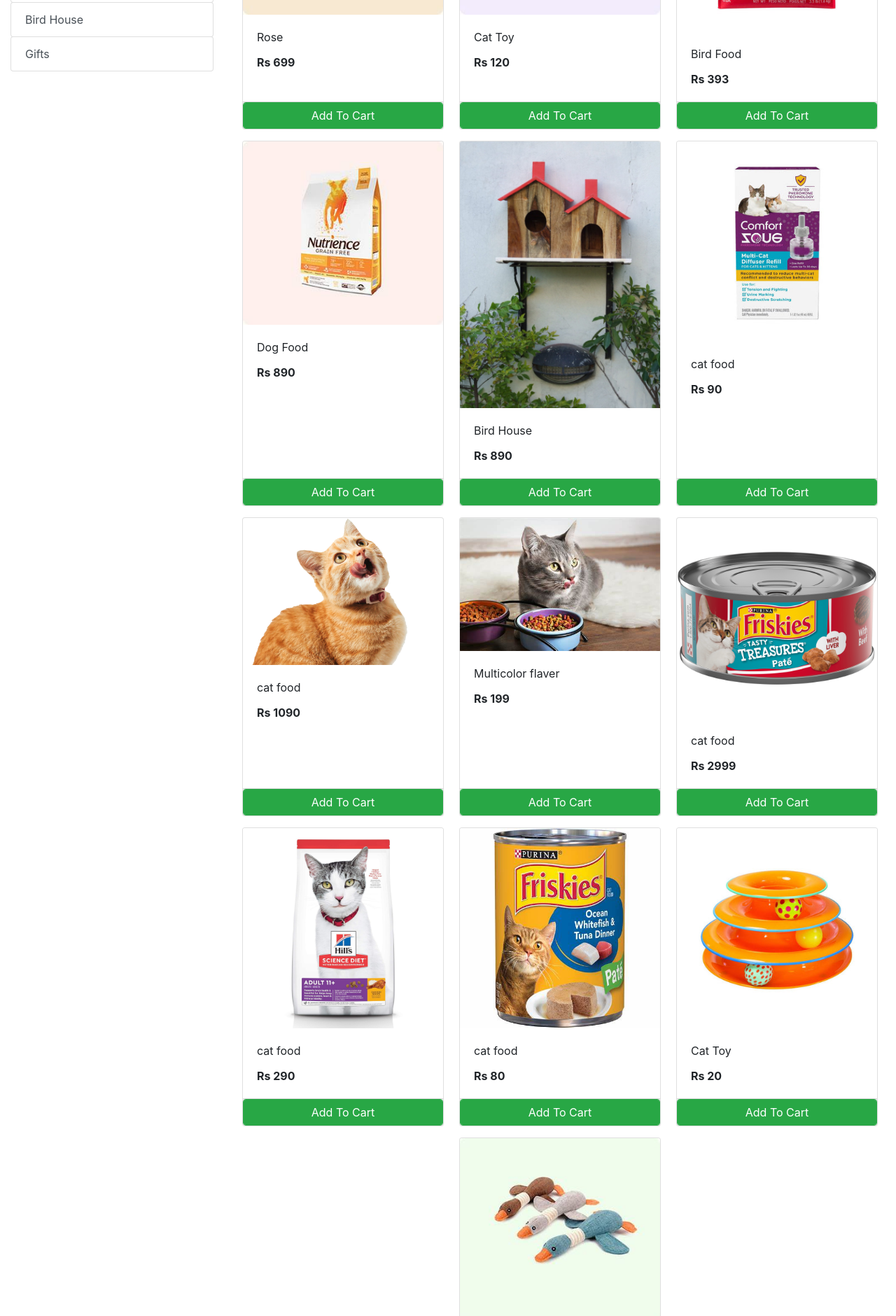
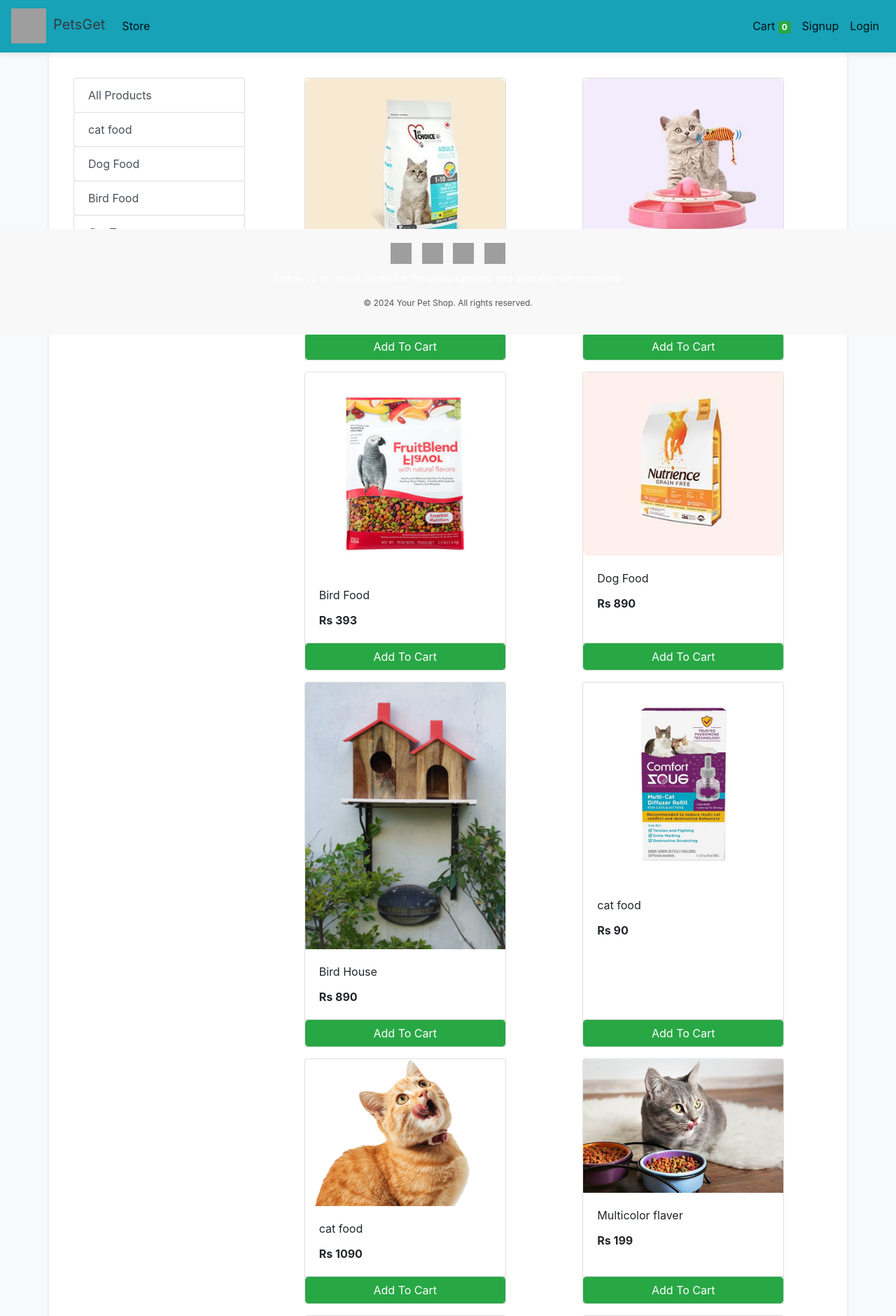
Before and after one commit to TaranaIslam/Ecommerce, a Django app: page /store in a window 1280 px wide. Shown: the part 322-2202 px from the top of the page at 70% size. Run offline with Django 3.2, Linux system fonts and the light colour scheme; data comes from the database, SQL or seed files in the repository; both versions use the stored data as it was after the commit; some libraries are stand-ins or nearby versions; grey boxes are pictures that could not be loaded.

Commit message:
base.html

```diff
--- a/store/templates/base.html
+++ b/store/templates/base.html
@@ -1,4 +1,4 @@
-<!doctype html>
+<!DOCTYPE html>
 <html lang="en">
 
 <head>
@@ -13,21 +13,83 @@
   <title>PetsGet</title>
 
   <style>
-    nav{
-      background-color: green;
+    body {
+      background-color: #f8f9fa;
     }
+
+    header {
+      background-image: url('https://th.bing.com/th/id/R.ed393954853fac5ab2645cc156bc0cfc?rik=9dgnK9RF33AwTA&riu=http%3a%2f%2f4.bp.blogspot.com%2f-wC6M_4vZRsY%2fT2wQ85IW11I%2fAAAAAAAAGKM%2fy2R4nyW96Rg%2fs1600%2fCat-05.jpg&ehk=OIoBuajkA%2bckV20zAdo%2bSP3z4MPIuMtfg%2f82ojD0BoM%3d&risl=&pid=ImgRaw&r=0');
+      background-size: cover;
+      background-position: center;
+      padding: 100px 0;
+      text-align: center;
+      color: white;
+      box-shadow: 0 4px 6px rgba(0, 0, 0, 0.1);
+    }
+
+    nav {
+      background-color: #17a2b8;
+      padding: 15px 0;
+      box-shadow: 0 4px 6px rgba(0, 0, 0, 0.1);
+    }
+
+    .navbar-brand img {
+      width: 50px;
+      height: 50px;
+      margin-right: 10px;
+    }
+
+    .navbar-toggler {
+      border-color: #fff;
+    }
+
+    .navbar-nav .nav-link {
+      color: #fff;
+    }
+
+    .navbar-nav .nav-link:hover {
+      color: #fff;
+    }
+
     .one-edge-shadow {
-              box-shadow: 0 8px 2px -5px rgb(246, 245, 245);
+      box-shadow: 0 2px 10px rgba(0, 0, 0, 0.1);
     }
-.display-8{
+
+    .display-8 {
       font-weight: 200;
       font-size: 30px;
-  font-colour: $teal-200;
+      color: teal;
+    }
+
+    .main-content {
+      padding: 20px;
+      background-color: #fff;
+      border-radius: 8px;
+      box-shadow: 0 4px 6px rgba(0, 0, 0, 0.1);
+    }
+
+    footer {
+      background-color: #333;
+      color: white;
+      padding: 20px 0;
+      position: fixed;
+      bottom: 0;
+      width: 100%;
     }
   </style>
+
 </head>
 
+
 <body>
+
+  <header>
+    <div class="container">
+      <h1 class="display-4">PetsGet</h1>
+      <p class="lead">Your one-stop pet shop</p>
+    </div>
+  </header>
+
   <!-- navbar -->
 
 <nav class="one-edge-shadow
@@ -89,7 +151,29 @@
   </div>
 </nav>
 <!---->
+
+  <!-- Your content goes here -->
+  <div class="container main-content">
     {% block content %}{% endblock %}
+  </div>
+
+  <footer style="text-align: center; padding: 20px; background-color: #f8f8f8;">
+    <div style="display: inline-block; margin-right: 10px;">
+      <a href="#" target="_blank" rel="noopener noreferrer"><img src="facebook-icon.png" alt="Facebook" style="width: 30px; height: 30px;"></a>
+    </div>
+    <div style="display: inline-block; margin-right: 10px;">
+      <a href="#" target="_blank" rel="noopener noreferrer"><img src="twitter-icon.png" alt="Twitter" style="width: 30px; height: 30px;"></a>
+    </div>
+    <div style="display: inline-block; margin-right: 10px;">
+      <a href="#" target="_blank" rel="noopener noreferrer"><img src="instagram-icon.png" alt="Instagram" style="width: 30px; height: 30px;"></a>
+    </div>
+    <div style="display: inline-block;">
+      <a href="#" target="_blank" rel="noopener noreferrer"><img src="pinterest-icon.png" alt="Pinterest" style="width: 30px; height: 30px;"></a>
+    </div>
+    <p style="margin-top: 10px; font-size: 14px;">Follow us on social media for the latest updates and adorable pet moments!</p>
+    <p style="font-size: 12px; color: #555;">&copy; 2024 Your Pet Shop. All rights reserved.</p>
+  </footer>
+
 
   <!-- Optional JavaScript -->
   <!-- jQuery first, then Popper.js, then Bootstrap JS -->
```
Also changed, not shown: db.sqlite3 (added), 1 other file. Lines whose indentation alone changed are shown as unchanged.
